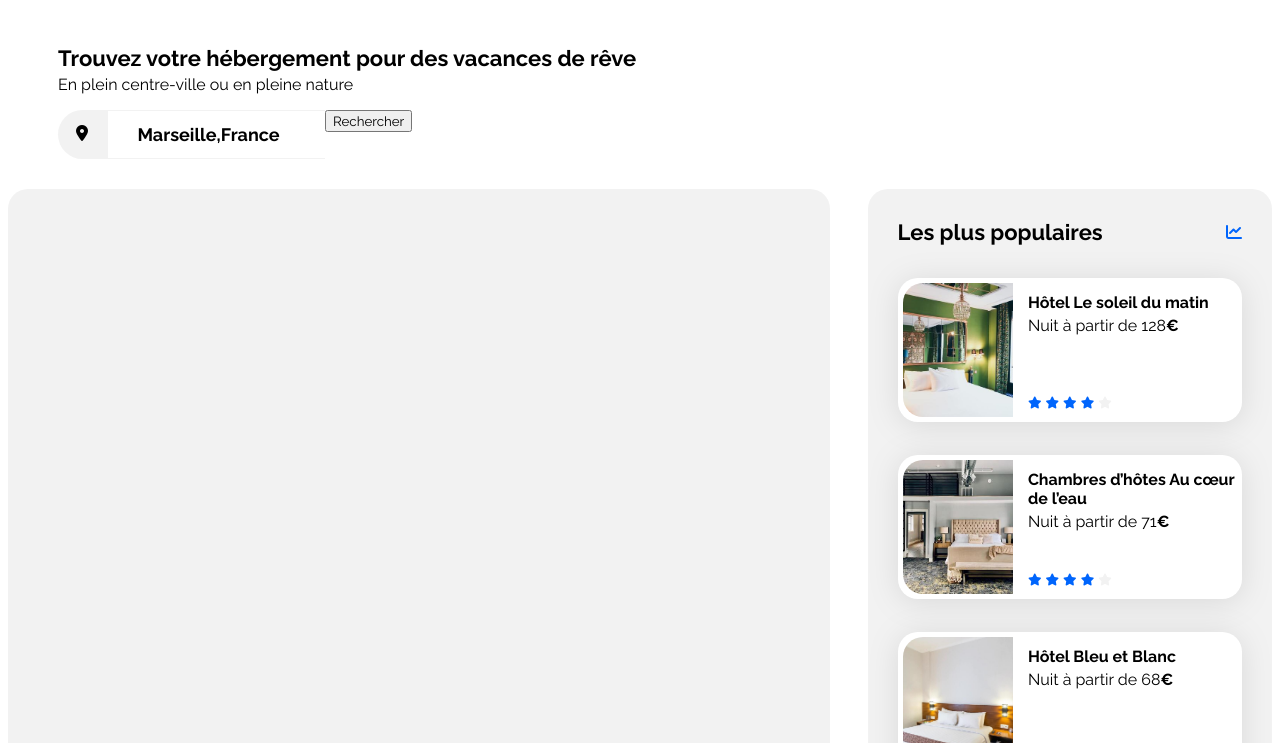
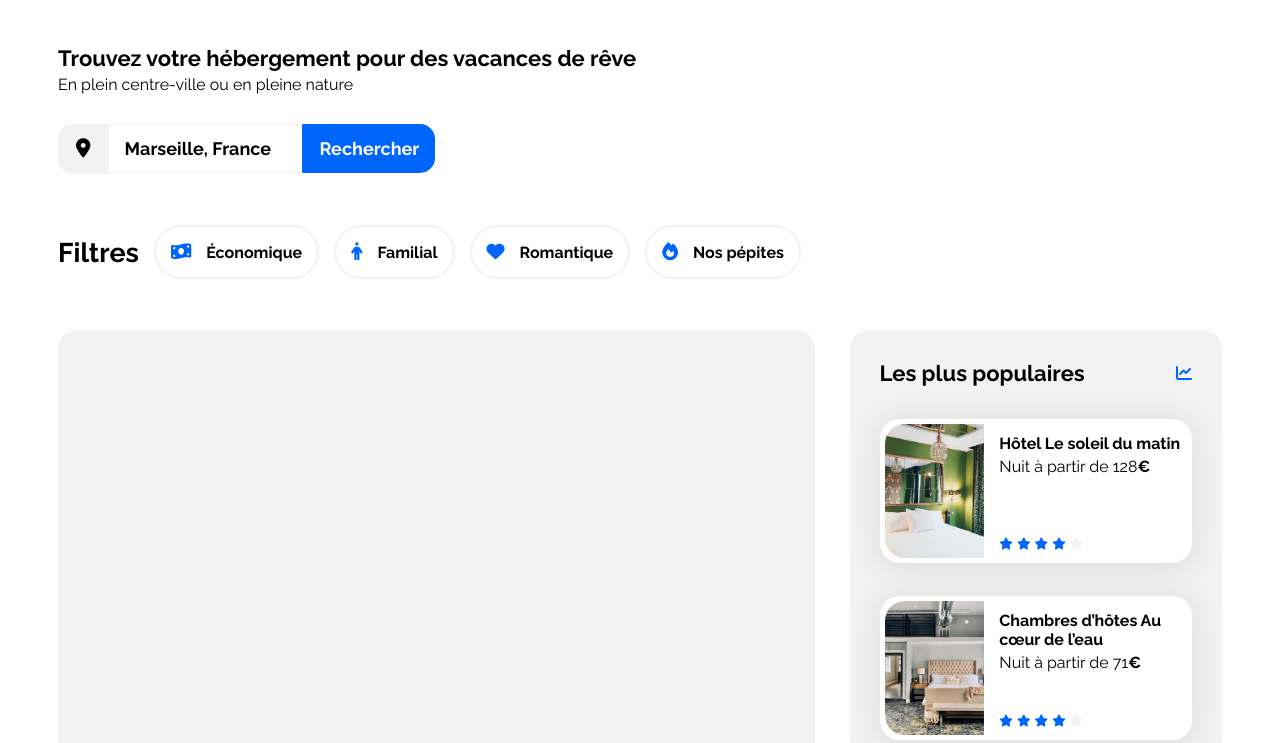
Before and after one commit to Alexis83250/PROJET-2-OpenClassrooms, a plain HTML site: page index.html in a window 1280 px wide. Shown: the part 56-799 px from the top of the page. Drawn offline with Linux system fonts and the light colour scheme.

Commit message:
HEADER presque fini

```diff
--- a/css/style.css
+++ b/css/style.css
@@ -18,7 +18,7 @@ body {
     justify-content: center;
     flex-direction: column;
     margin-top: 0px;
-    gap: 30px;
+
 }
 
 .main-container {
@@ -171,43 +171,101 @@ nav a:hover {
 
 /*BARRE DE RECHERCHE*/
 
-.searchbar {
+#searchbar {
+    display: flex;
+    flex-direction: row;
+    margin-top: 30px;
+}
+
+form {
     display: flex;
     flex-direction: row;
 }
 
-.searchbar i {
+#searchbar i {
     background-color: #F2F2F2;
-    border-radius: 80px 0px 0px 80px;
+    border-radius: 15px 0px 0px 15px;
     color: #000000;
     padding: 15px 18px 16px 18px;
     border: 0px solid #000000;
-    width: 14px;
-    height: 18px;
+    font-size: larger;
 }
 
-.searchbar #recherche {
+#searchbar #recherche {
     height: 49px;
-    border-left: none;
-    border-right: none;
+    border-left: 1px solid #F2F2F2;
+    border-right: 1px solid #0065FC;
     border-top: 1px solid #F2F2F2;
     border-bottom: 1px solid #F2F2F2;
     text-align: center;
     font-size: 18px;
     font-family: 'Raleway', sans-serif;
     font-weight: 700;
+    width: 195px;
 }
 
-.searchbar #recherche::placeholder {
+#searchbar #recherche::placeholder {
     color: #000000;
 }
 
-.buttonsearch {
-    border: 0px solid #000000;
-    border-radius: 0px 80px 80px 0px;
+
+
+.searchbutton input {
+    border-radius: 0px 15px 15px 0px;
+    border: none;
+    background-color: #0065FC;
+    cursor: pointer;
+    width: 132px;
+    height: 49px;
+    font-size: 18px;
+    color: white;
+    font-family: 'Raleway', sans-serif;
+    font-weight: 700;
+}
+
+/*FILTRE*/
+
+.filter {
+    display: flex;
+    flex-direction: row;
+    align-items: center;
+    gap: 15px;
+    margin-top: 40px;
+    margin-bottom: 40px;
+}
+
+.filtertitle {
+    font-size: 18px;
 }
 
 
+.filtercategory {
+    display: flex;
+    flex-direction: row;
+
+}
+
+.filterchoice {
+    display: flex;
+    flex-direction: row;
+    align-items: center;
+    height: 20px;
+    border-radius: 50px;
+    border: 2px solid #f2f2f2;
+    font-size: 16px;
+    font-weight: 700;
+    padding: 15px 15px;
+    margin-right: 15px;
+}
+
+.filterchoice i {
+    margin-right: 15px;
+    font-size:large;
+}
+
+.filterchoice:hover {
+    background-color: #DEEBFF;
+}
 
 
 
--- a/index.html
+++ b/index.html
@@ -30,23 +30,61 @@
 
         <main>
             <section>
-                <div class="search&Filter">
                 <div class="searchTitle">
                     <h1>Trouvez votre hébergement pour des vacances de rêve</h1>
                     <p>En plein centre-ville ou en pleine nature</p>
                 </div>
-                    <div class="searchbar">
-                        <div><i class="fa-solid fa-location-dot"></i></div>
+                <div id="searchbar">
+                            <div>
+                                <i class="fa-solid fa-location-dot"></i>
+                            </div>
                             <div>
                                 <form action="" method="post">
+                                    <div class="searchtext">
                                         <label for="recherche"></label>
-                                <input type="search" name="recherche" id="recherche" placeholder="Marseille,France">
+                                        <input type="search" name="recherche" id="recherche" placeholder="Marseille, France">
+                                    </div>
+                                    <div class="searchbutton">
+                                        <input type="submit" value="Rechercher">
+                                    </div>
                                 </form>
                             </div>
-                        <div class="butonsearch">
-                            <input type="submit" value="Rechercher">
+                </div>
+                <div class="filter">
+                    <div class="filtertitle">
+                        <div>
+                            <h1>Filtres</h1>
                         </div>
                     </div>
+                    <div class="filtercategory">
+                        <div class="filterchoice">
+                            <div>
+                                <i class="fa-solid fa-money-bill-wave"></i>
+                            </div>
+                            <div>
+                                <p>Économique</p>
+                            </div>
+                        </div>
+                        <div class="filterchoice">
+                            <div>
+                                <i class="fa-solid fa-person"></i>
+                            </div>
+                            <div><p>Familial</p>
+                            </div>
+                        </div>
+                        <div class="filterchoice">
+                            <div>
+                                <i class="fa-solid fa-heart"></i>
+                            </div>
+                            <div>
+                                <p>Romantique</p>
+                            </div>
+                        </div>
+                        <div class="filterchoice">
+                            <div>
+                                <i class="fa-solid fa-fire"></i>
+                            </div>
+                            <div><p>Nos pépites</p></div>
                         </div>
                     </div>
             </section>
```
Lines whose indentation alone changed are shown as unchanged.
